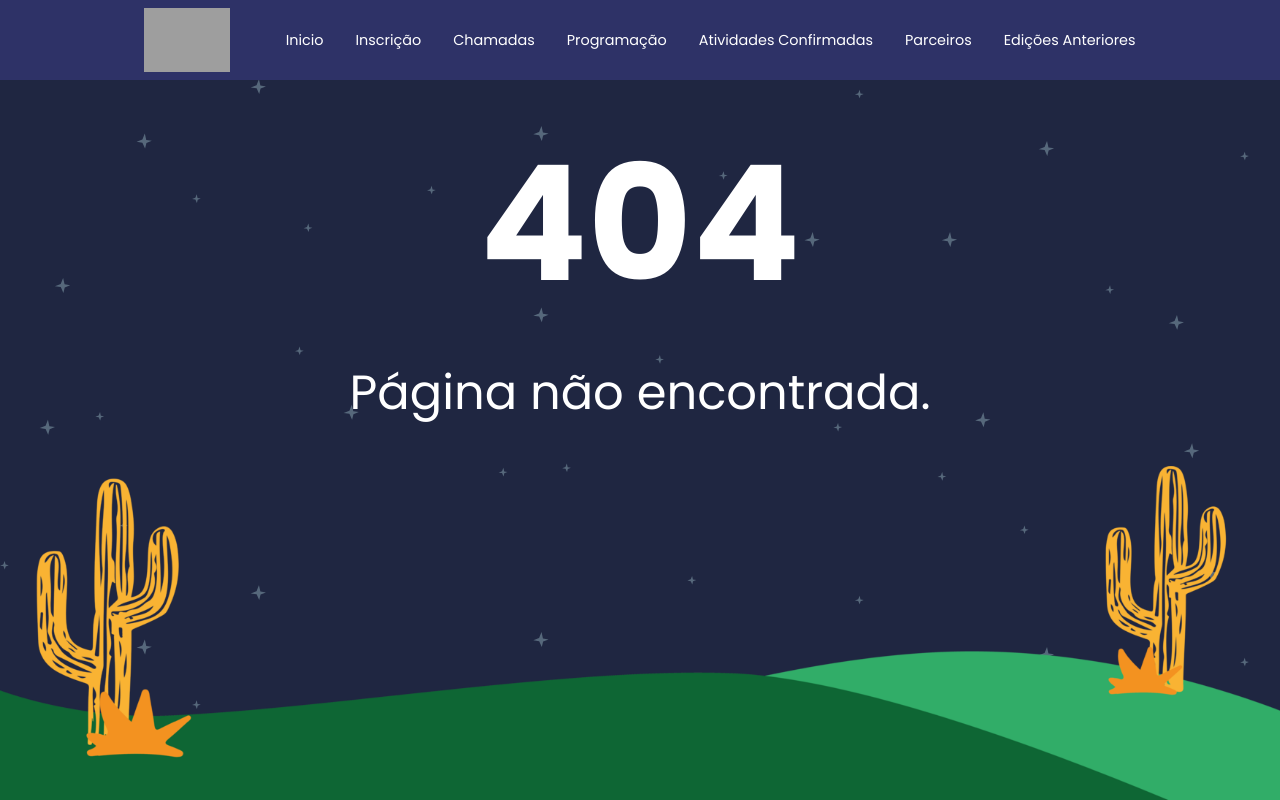
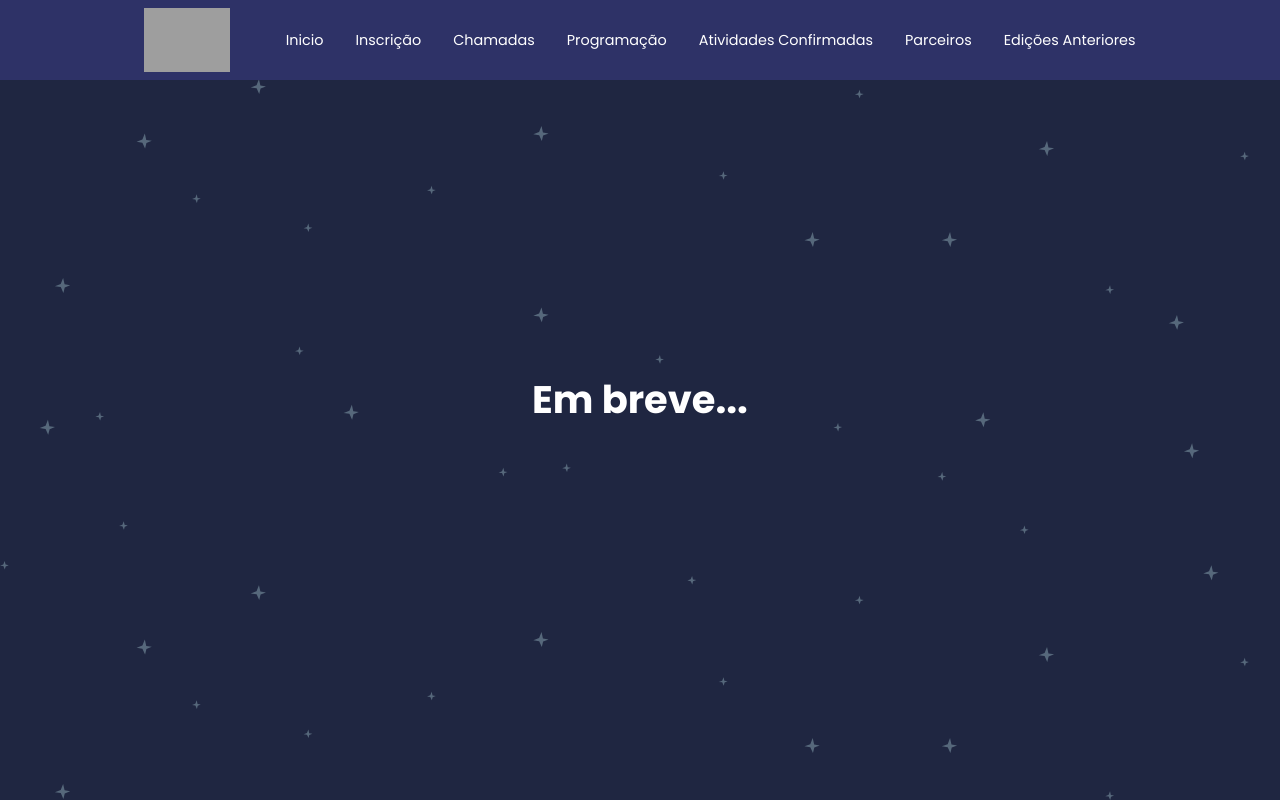
Before and after one commit to uepb-campusvii-computacao/Sercomp-Website, a React (Vite) app: page /confirmed-activities in a window 1280 px wide. Shown: the top 800 px of the page. Built offline with nearby package versions, Linux system fonts and the light colour scheme; grey boxes are pictures that could not be loaded.

Commit message:
mova pagina

```diff
--- a/src/App.jsx
+++ b/src/App.jsx
@@ -16,6 +16,7 @@ import Edition2023 from "./pages/PreviousEditions/2023";
 import Ideathon from "./pages/Ideathon/Ideathon";
 import TechnologyFair from "./pages/TechnologyFair/TechnologyFair";
 import ProgrammingMarathon from "./pages/Programming Marathon/ProgrammingMarathon";
+import ConfirmedActivities from "./pages/ConfirmedActivities/ConfirmedActivities";
 
 function App() {
   return (
@@ -34,6 +35,7 @@ function App() {
           <Route exact path="/chamadas" element={<Activities />} />
           <Route exact path="/ideathon" element={<Ideathon />} />
           <Route exact path="/technology-fair" element={<TechnologyFair />} />
+          <Route exact path="/confirmed-activities" element={<ConfirmedActivities />} />
           <Route exact path="/programming-marathon" element={<ProgrammingMarathon />} />
           <Route exact path="/2023" element={<Edition2023 />} />
           <Route path="*" element={<Error404 />} />
--- a/src/data/LinksData.js
+++ b/src/data/LinksData.js
@@ -31,7 +31,7 @@ export const linksData = [
   },
   {
     text: "Atividades Confirmadas",
-    href: "/timeline",
+    href: "/confirmed-activities",
   },
   {
     text: "Parceiros",
--- /dev/null
+++ b/src/pages/ConfirmedActivities/ConfirmedActivities.jsx
@@ -0,0 +1,8 @@
+import { Mensagem } from "../../components/Mensagem/Mensagem";
+
+
+export default function ConfirmedActivities(){
+    return (
+        <Mensagem texto={"Em breve..."}/>
+    );
+}
```
